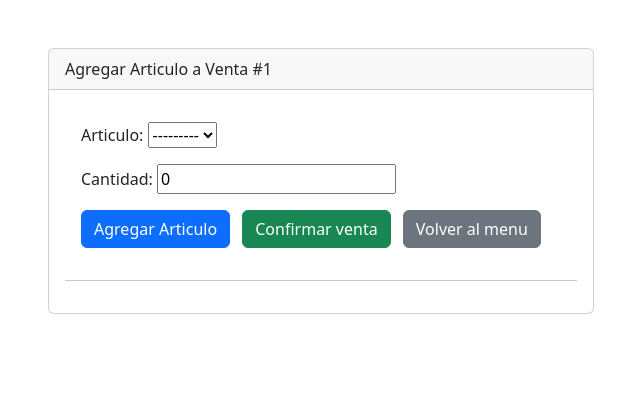
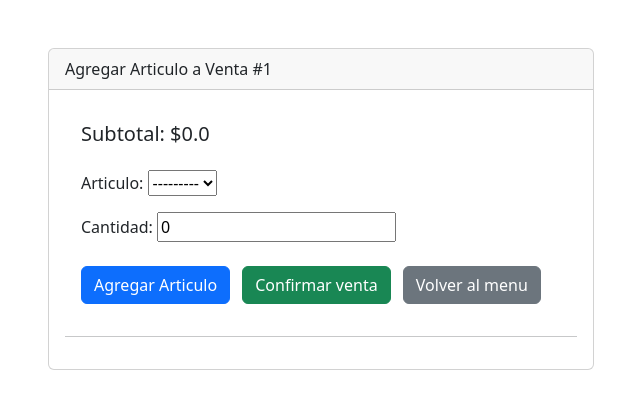
Before and after one commit to procesos-2024/proyecto, a Django app: page /agregar-articulo/ in a window 1280 px wide. Shown: the top 409 px of the page, without its empty margins (319-959 px from the left). Run offline with Django 5.2, Linux system fonts and the light colour scheme; the visitor is signed in with stand-in values (Sample User, id 1); data comes from the database, SQL or seed files in the repository; data that the repository does not hold is empty; some libraries are stand-ins or nearby versions.

Commit message:
subtotal agregado

```diff
--- a/procesos/templates/agregar_articulo_a_venta.html
+++ b/procesos/templates/agregar_articulo_a_venta.html
@@ -17,12 +17,21 @@
                         <div class="card-body">
                             <form method="post">
                                 {% csrf_token %}
+
+                                <div class="mb-4">
+                                    <h5>Subtotal: ${{ venta.total }}</h5>
+                                </div>
+
                                 <div class="mb-3">
                                     {{ form.as_p }}
                                 </div>
-                                <button type="submit" class="btn btn-primary">Agregar Articulo</button>
-                                <a href="{% url 'finalizar_venta' %}" class="btn btn-success ms-2">Confirmar venta</a>
-                                <a href="{% url 'index' %}" class="btn btn-secondary ms-2">Volver al menu</a>
+
+                                <div class="mt-4">
+                                    <button type="submit" class="btn btn-primary">Agregar Articulo</button>
+                                    <a href="{% url 'finalizar_venta' %}" class="btn btn-success ms-2">Confirmar
+                                        venta</a>
+                                    <a href="{% url 'index' %}" class="btn btn-secondary ms-2">Volver al menu</a>
+                                </div>
                             </form>
                         </div>
 
```
